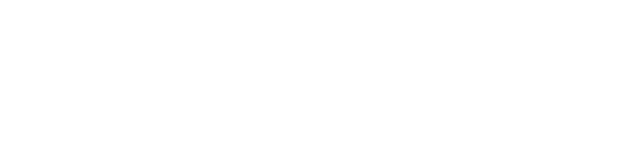
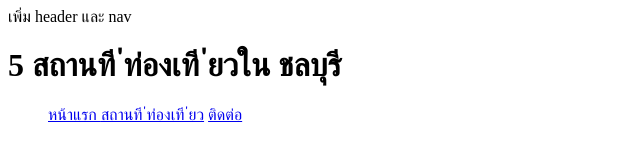
Before and after one commit to 66160113kanrawee/homework-01, a plain HTML site: page about.html in a window 1280 px wide. Shown: the whole page, without its empty margins (0-640 px from the left). Drawn offline with Linux system fonts and the light colour scheme.

Commit message:
เพิ่ม haeder และ nav ในหน้าสถานทีท่องเที่ยว

```diff
--- a/about.html
+++ b/about.html
@@ -12,3 +12,14 @@
  400;0,500;0,600;0,700;0,800;1,100;1,200;1,300;1,400;1,500;1,600;1,700;1,800&famil
  y=Mitr:wght@200;300;400;500;600;700&display=swap" rel="stylesheet">
 </head>
+เพิ่ม header และ nav
+<header>
+    <h1 class="head-about">5 สถานที ่ท่องเที ่ยวใน ชลบุรี</h1>
+</header>
+<nav>
+    <ul class="nav-home">
+        <a href="index.html">หน้าแรก </a>
+        <a href="about.html">สถานที ่ท่องเที ่ยว</a>
+        <a href="contact.html">ติดต่อ</a>
+    </ul>
+</nav>
```
